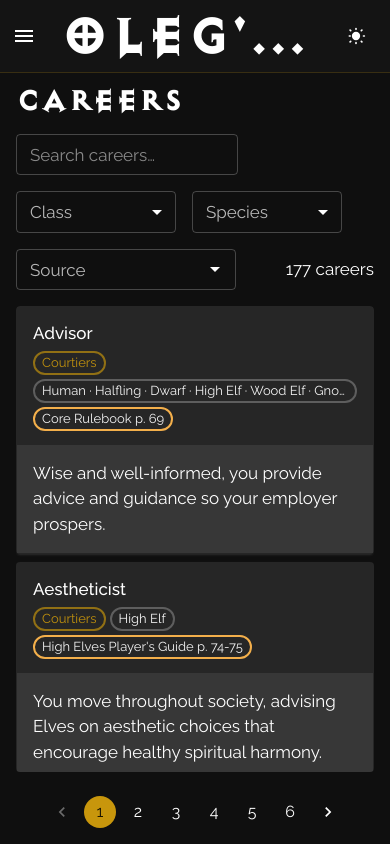
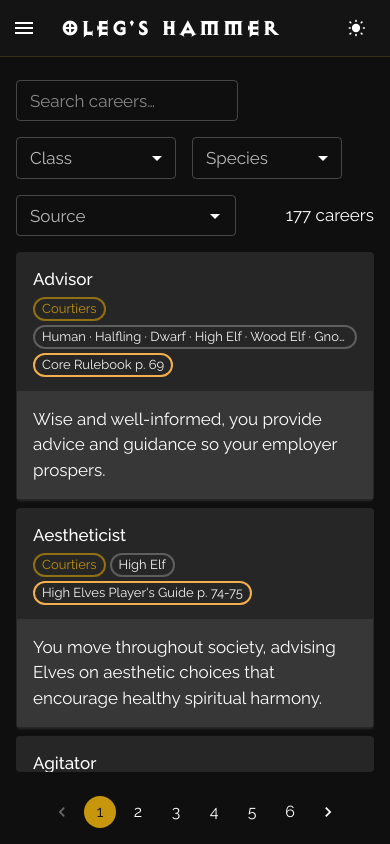
Before and after one commit to Userrrfriendly/wfrp4echargen, a React (Vite) app: page /reference/careers in a window 390 px wide. Built offline with nearby package versions, Linux system fonts and the light colour scheme.

Commit message:
feat: enhance typography responsiveness in AppLayout and ReferencePageLayout, and ensure Toolbar is always rendered in NavDrawer

```diff
--- a/src/components/layout/AppLayout.tsx
+++ b/src/components/layout/AppLayout.tsx
@@ -65,7 +65,11 @@ export default function AppLayout() {
               <HamburgerIcon />
             </IconButton>
           )}
-          <Typography variant="h2" noWrap sx={{ flexGrow: 1 }}>
+          <Typography
+            variant="h2"
+            noWrap
+            sx={{ flexGrow: 1, fontSize: { xs: '1.5rem', sm: undefined } }}
+          >
             Oleg's Hammer
           </Typography>
           <IconButton
--- a/src/components/layout/NavDrawer.tsx
+++ b/src/components/layout/NavDrawer.tsx
@@ -68,7 +68,7 @@ export default function NavDrawer({ open, onClose, isMobile }: NavDrawerProps) {
         '& .MuiDrawer-paper': { width: DRAWER_WIDTH, boxSizing: 'border-box' },
       }}
     >
-      {!isMobile && <Toolbar />}
+      <Toolbar />
       <List disablePadding>
         {navSections.map(({ subheader, items }) => (
           <div key={subheader}>
--- a/src/components/reference/ReferencePageLayout.tsx
+++ b/src/components/reference/ReferencePageLayout.tsx
@@ -167,7 +167,7 @@ export default function ReferencePageLayout<T extends ReferenceItem>({
 
   return (
     <Box sx={{ display: 'flex', flexDirection: 'column', height: '100%' }}>
-      <Typography variant="h4" gutterBottom>
+      <Typography variant="h4" gutterBottom sx={{ display: { xs: 'none', sm: 'block' } }}>
         {title}
       </Typography>
 
```
Also changed, not shown: 1 other file (tests, documents, lock files or other folders).
